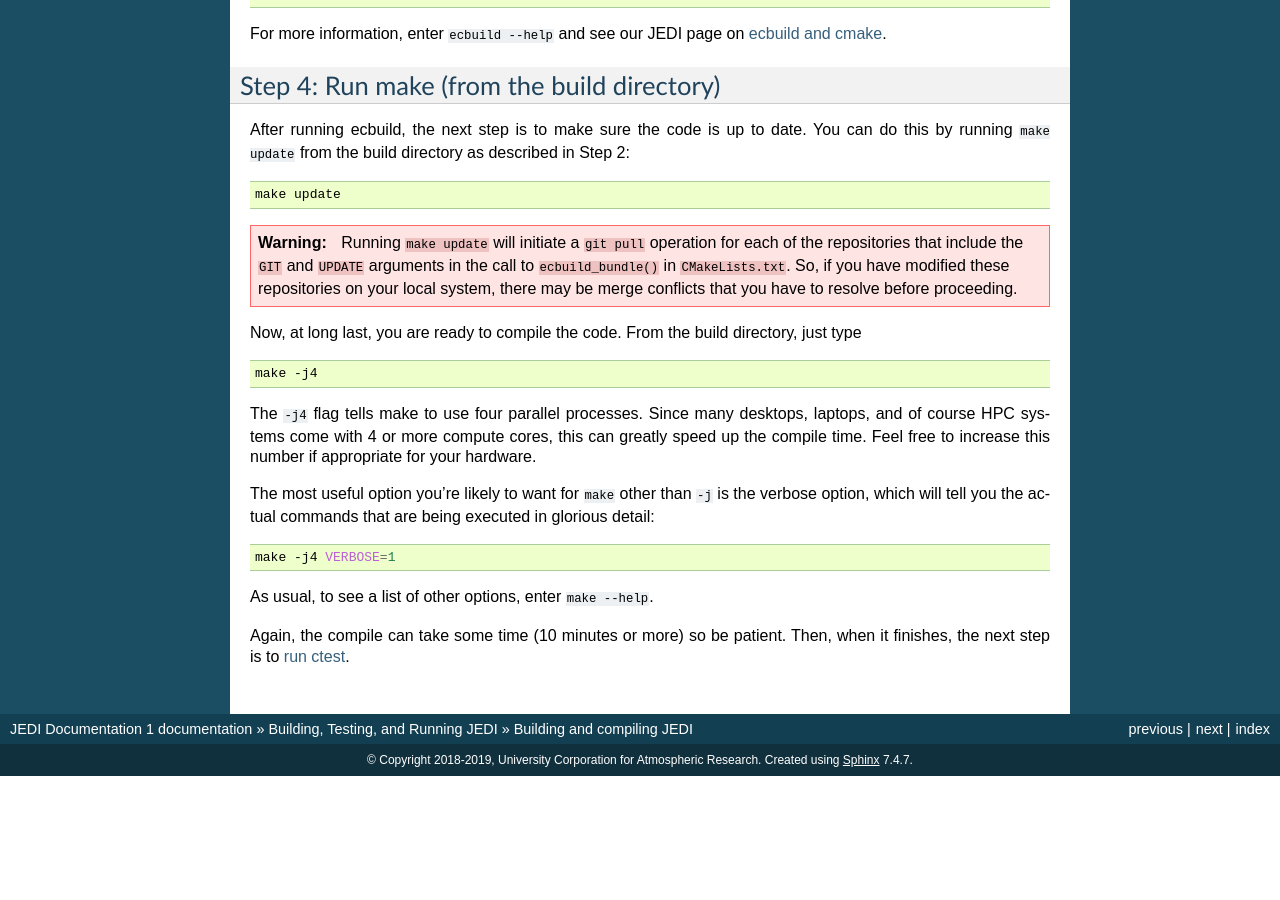
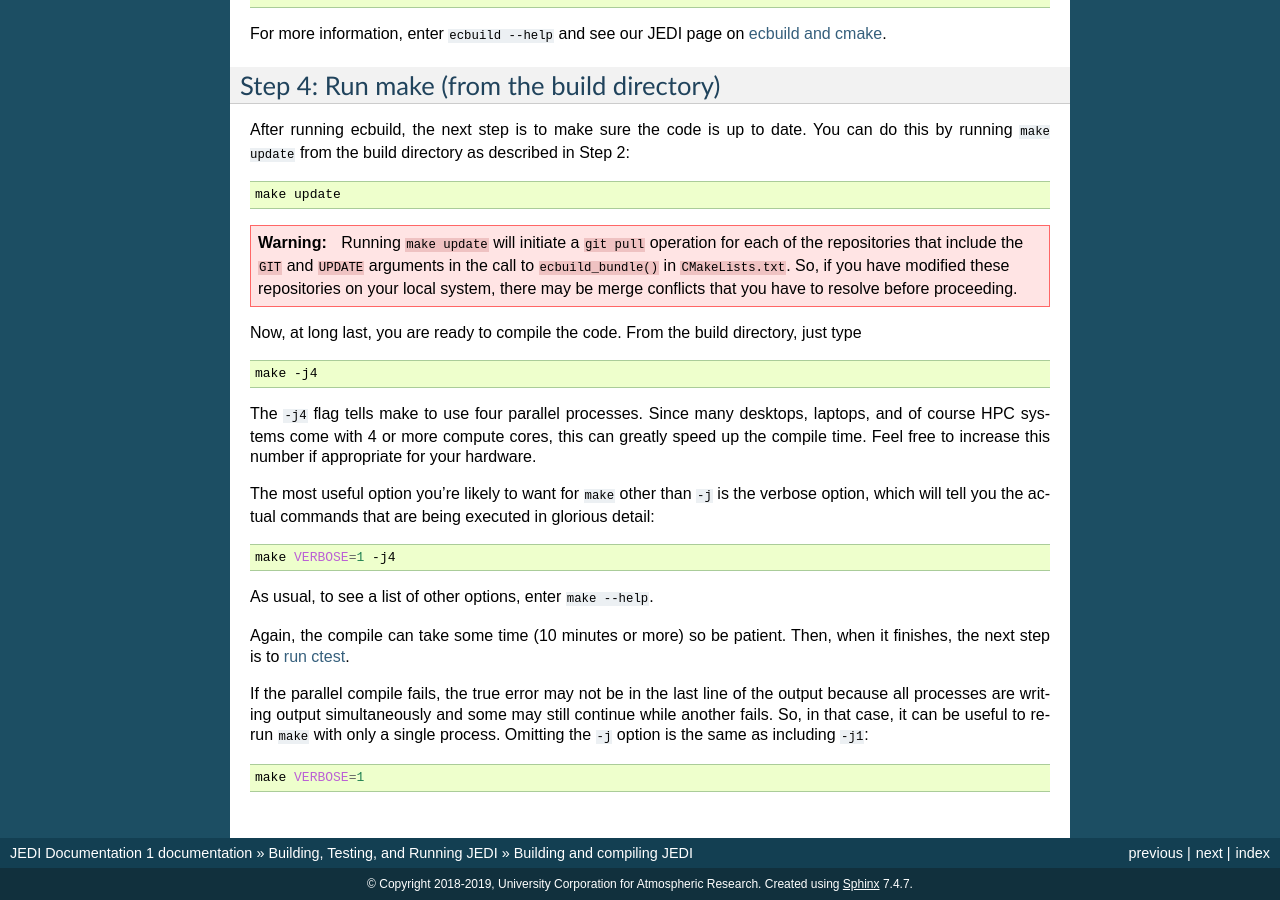
Before and after one commit to JCSDA/jedi-docs, a Sphinx documentation site: the page built from docs/developer/building_and_testing/building_jedi.rst, in a window 1280 px wide and 900 px high, scrolled down 4277 px. Built offline with Sphinx 7.4.7, drawn with Linux system fonts in a browser that asks for light colours; before the commit the page ends 5053 px from its top, so only the background shows below that.

Commit message:
tip on serial make

```diff
--- a/docs/developer/building_and_testing/building_jedi.rst
+++ b/docs/developer/building_and_testing/building_jedi.rst
@@ -216,8 +216,14 @@ The most useful option you're likely to want for :code:`make` other than :code:`
 
 .. code:: bash
 
-    make -j4 VERBOSE=1
+   make VERBOSE=1 -j4
 
 As usual, to see a list of other options, enter :code:`make --help`.
 
 Again, the compile can take some time (10 minutes or more) so be patient.   Then, when it finishes, the next step is to :doc:`run ctest <unit_testing>`.
+
+If the parallel compile fails, the true error may not be in the last line of the output because all processes are writing output simultaneously and some may still continue while another fails.  So, in that case, it can be useful to re-run :code:`make` with only a single process.  Omitting the :code:`-j` option is the same as including :code:`-j1`:
+
+.. code:: bash
+
+   make VERBOSE=1
```
